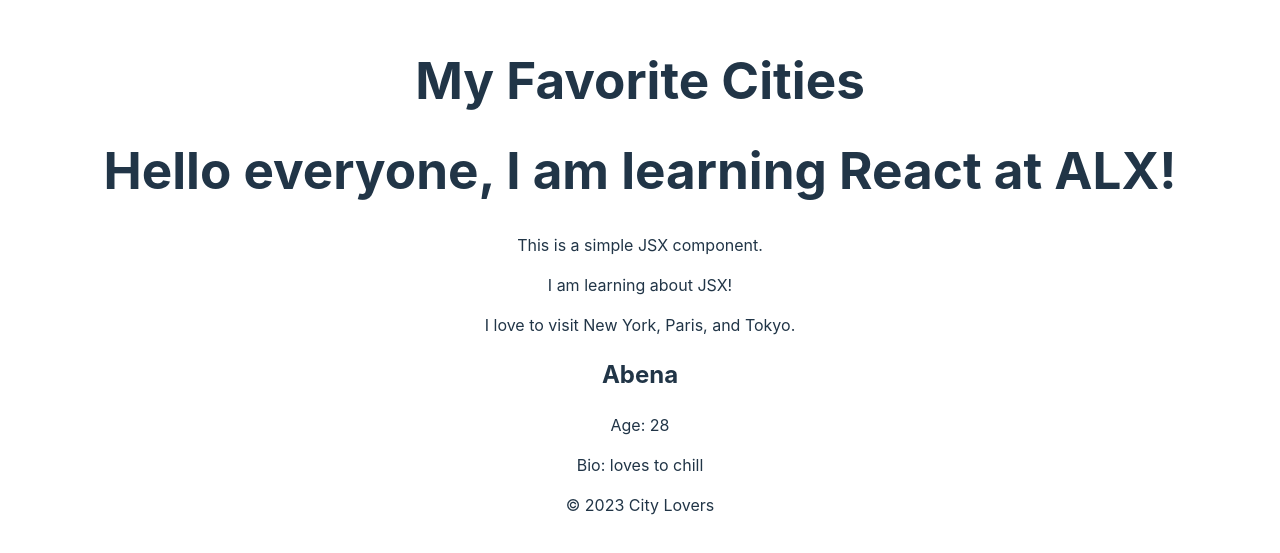
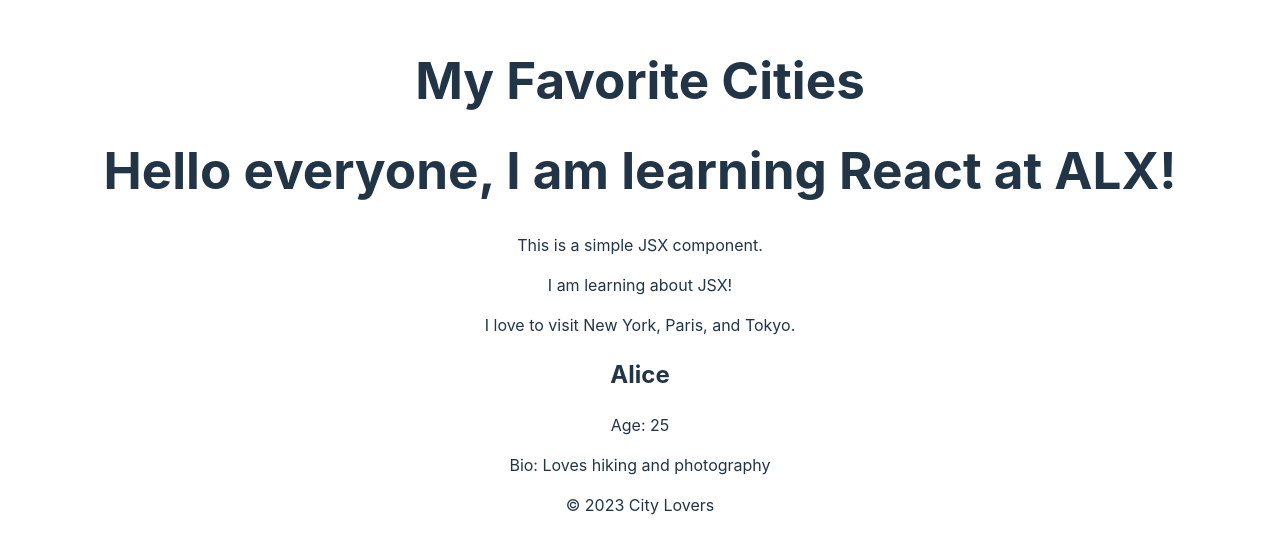
Before and after one commit to theafrodev/alx-fe-reactjs, a React (Vite) app in the folder alx-react-app/: page / in a window 1280 px wide. Shown: the part 125-678 px from the top of the page. Built offline with nearby package versions, Linux system fonts and the light colour scheme.

Commit message:
create a user profile card using props

```diff
--- a/alx-react-app/src/App.jsx
+++ b/alx-react-app/src/App.jsx
@@ -36,7 +36,7 @@
       <Header />
       <WelcomeMessage />
       <MainContent />
-      <UserProfile name="Abena" age="28" bio="loves to chill" />
+      <UserProfile name="Alice" age="25" bio="Loves hiking and photography" />
       <Footer />
     </>
   )
```
